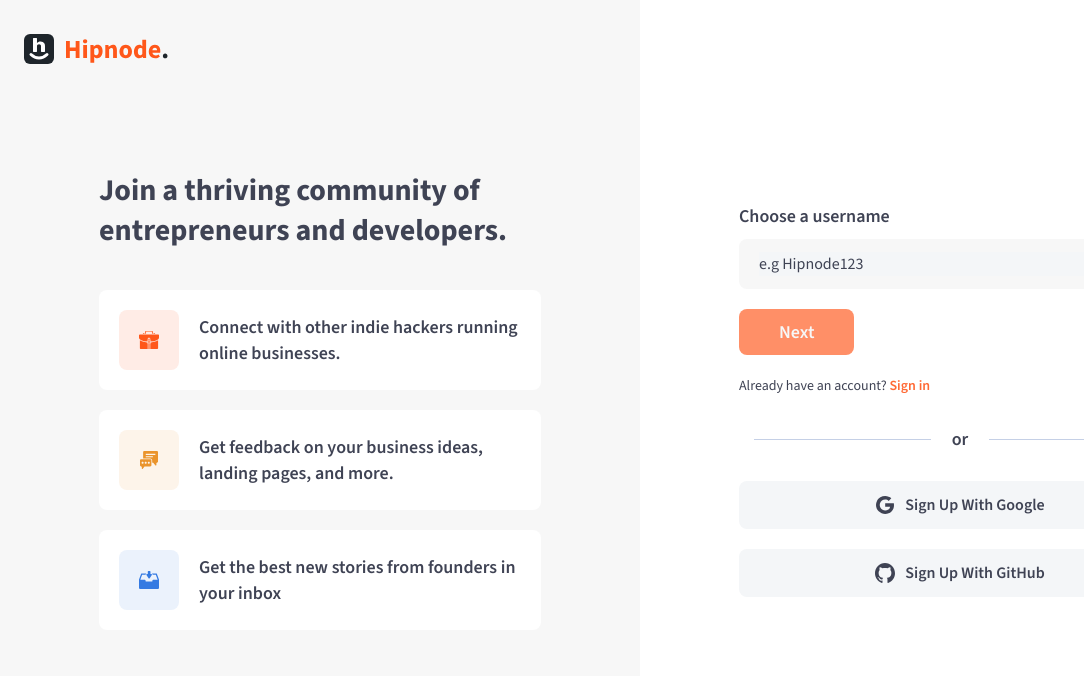
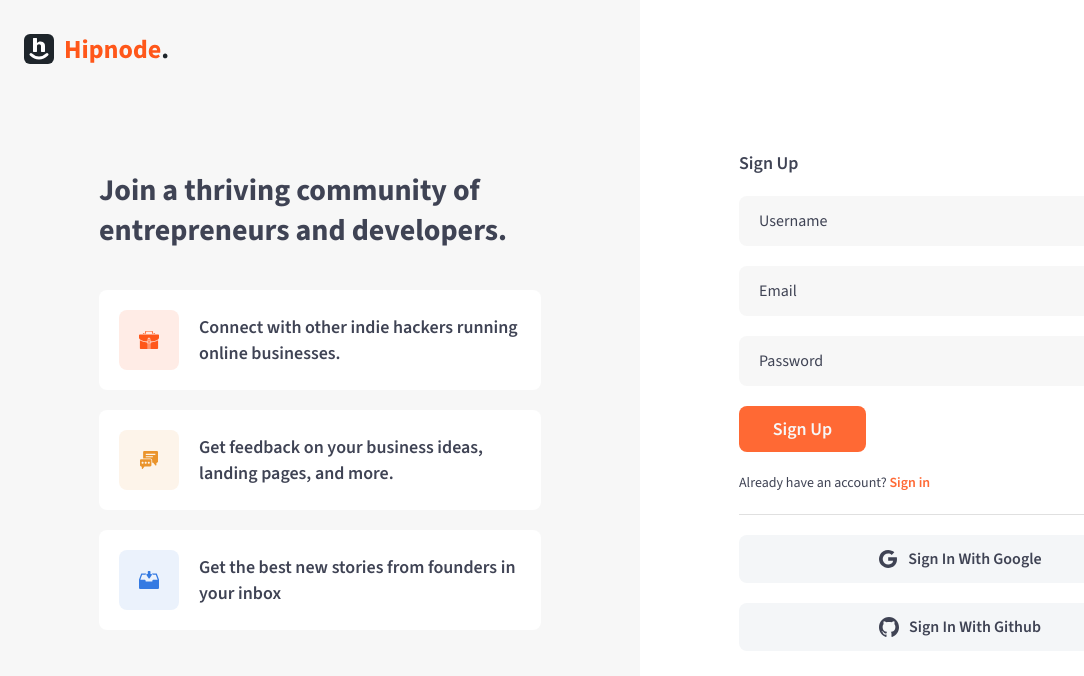
Before and after one commit to austinmargarone/HipnodeRemastered, a Next.js app: page /sign-up in a window 1280 px wide. Shown: the top 676 px of the page, without its empty margins (0-1084 px from the left). Built offline with nearby package versions, Linux system fonts and the light colour scheme; no server answers.

Commit message:
Simplify signup flow and fix styling

```diff
--- a/app/(auth)/sign-up/page.tsx
+++ b/app/(auth)/sign-up/page.tsx
@@ -11,7 +11,7 @@ const signUp = () => {
         <InfoSection />
       </section>
       {/* Login Section */}
-      <section className=" flex h-full flex-col bg-background2 px-6 py-20 dark:bg-dark2 md:w-1/2 md:bg-background md:py-0 md:dark:bg-dark3 ">
+      <section className="flex h-full flex-col items-center justify-center bg-background2 px-6 py-20 dark:bg-dark2 md:w-1/2 md:bg-background md:py-0 md:dark:bg-dark3 ">
         <SignUp />
       </section>
     </main>
--- a/components/form/Input.tsx
+++ b/components/form/Input.tsx
@@ -11,6 +11,7 @@ type Props = {
   type?: "text" | "password" | "email";
   onKeyDown?: any;
   register?: any;
+  required?: any;
 };
 
 export const Input = ({
@@ -25,6 +26,7 @@ export const Input = ({
   divClassName,
   onKeyDown,
   register,
+  required,
 }: Props) => {
   return (
     <div className={`${divClassName}`}>
--- a/components/signup/Signup.tsx
+++ b/components/signup/Signup.tsx
@@ -1,78 +1,74 @@
 "use client";
-import React, { useState } from "react";
+import React, { useState, ChangeEvent, FormEvent } from "react";
 import { signIn } from "next-auth/react";
 import Link from "next/link";
 
 import { newUser } from "@/utils/actions/user.action";
 import { emailSchema, passwordSchema } from "@/lib/validations";
+import { ZodError } from "zod";
 
-import {
-  BusinessStage,
-  BusinessType,
-  CodeLevel,
-} from "@/components/signup/questionaire";
-import Divider from "@/components/signup/Divider";
-import FillIcon from "@/components/icons/FillIcon";
 import { Input } from "@/components/form/Input";
 import { Button } from "@/components/ui/Button";
-import { useSignUpStore, useStageStore } from "@/store";
+import { Divider } from "@mui/material";
+import FillIcon from "../icons/FillIcon";
 
-// define sign up stages
-const STAGES = {
-  SIGNUP: "signUp",
-  BUSINESS_STAGE: "businessStage",
-  CODING_LEVEL: "codingLevel",
-  BUSINESS_TYPE: "businessType",
-};
+interface FormData {
+  username: string;
+  email: string;
+  password: string;
+}
 
-const SignUp = () => {
-  // set initial stage to sign up
-  const [flag, setFlag] = useState(true);
-  const { currentStage, setCurrentStage } = useStageStore();
-  const [errors, setErrors] = useState<{ email?: string; password?: string }>(
-    {}
-  );
-  const {
-    username,
-    email,
-    password,
-    BusinessInterest,
-    CodingLevel,
-    Stage,
-    updateUsername,
-    updateEmail,
-    updatePassword,
-  } = useSignUpStore();
+interface FormErrors {
+  email?: string;
+  password?: string;
+  username?: string;
+}
 
-  const [formData, setFormData] = useState({
+const SignUp: React.FC = () => {
+  const [formData, setFormData] = useState<FormData>({
     username: "",
     email: "",
     password: "",
   });
+  const [errors, setErrors] = useState<FormErrors>({});
 
-  const handleChange = (e: React.ChangeEvent<HTMLInputElement>) => {
+  const handleChange = (e: ChangeEvent<HTMLInputElement>) => {
     const { name, value } = e.target;
     setFormData((prevData) => ({ ...prevData, [name]: value }));
   };
 
-  const disableButton = () => {
-    if (flag) {
-      return !formData.username;
-    } else {
-      return !formData.email || !formData.password;
+  const validateForm = (): boolean => {
+    const newErrors: FormErrors = {};
+    if (!formData.username) {
+      newErrors.username = "Username is required";
     }
+    try {
+      emailSchema.parse(formData.email);
+    } catch (error) {
+      if (error instanceof ZodError) {
+        newErrors.email = error.errors[0]?.message;
+      }
+    }
+    try {
+      passwordSchema.parse(formData.password);
+    } catch (error) {
+      if (error instanceof ZodError) {
+        newErrors.password = error.errors[0]?.message;
+      }
+    }
+    setErrors(newErrors);
+    return Object.keys(newErrors).length === 0;
   };
 
-  const handleSignUp = async () => {
+  const handleSignUp = async (e: FormEvent<HTMLFormElement>) => {
+    e.preventDefault();
+    if (!validateForm()) return;
+
     try {
       const newFormData = new FormData();
-
-      newFormData.append("username", username);
-      newFormData.append("email", email);
-      newFormData.append("password", password);
-      newFormData.append("stage", Stage);
-      newFormData.append("codingLevel", JSON.stringify(CodingLevel));
-      newFormData.append("interests", JSON.stringify(BusinessInterest));
+      Object.entries(formData).forEach(([key, value]) => {
+        newFormData.append(key, value);
+      });
 
       const data = await newUser(newFormData);
 
@@ -82,149 +78,84 @@ const SignUp = () => {
           password: formData.password,
           callbackUrl: "/home",
         });
+      } else {
+        // Handle unsuccessful sign up
+        console.error("Sign up failed:", data.message);
+        setErrors({ username: data.message });
       }
     } catch (error) {
-      console.log(error);
-    }
-  };
-
-  const signupstagetwo = () => {
-    try {
-      emailSchema.parse(formData.email);
-    } catch (error: any) {
-      setErrors((prevErrors) => ({
-        ...prevErrors,
-        email: error.issues[0].message,
-      }));
-      return;
-    }
-    try {
-      passwordSchema.parse(formData.password);
-    } catch (error: any) {
-      setErrors((prevErrors) => ({
-        ...prevErrors,
-        password: error.issues[0].message,
-      }));
-      return;
-    }
-
-    updateEmail(formData.email);
-    updatePassword(formData.password);
-    setFlag(true);
-    setCurrentStage("businessStage");
-  };
-
-  const signUpStage = () => {
-    switch (flag) {
-      case true:
-        updateUsername(formData.username);
-        setFlag(false);
-        break;
-      case false:
-        signupstagetwo();
-        break;
-    }
-  };
-
-  // handle next stage flow
-  const nextStage = () => {
-    switch (currentStage) {
-      case STAGES.BUSINESS_STAGE:
-        setCurrentStage("codingLevel");
-        break;
-      case STAGES.CODING_LEVEL:
-        setCurrentStage("businessType");
-        break;
-      case STAGES.BUSINESS_TYPE:
-        handleSignUp();
-        break;
-      default:
-        setCurrentStage("signUp");
-        break;
-    }
-  };
-
-  // render signup stages based on current stage
-  const RenderStage = () => {
-    switch (currentStage) {
-      case STAGES.BUSINESS_STAGE:
-        return <BusinessStage />;
-      case STAGES.CODING_LEVEL:
-        return <CodeLevel />;
-      case STAGES.BUSINESS_TYPE:
-        return <BusinessType />;
+      console.error("Sign up error:", error);
+      setErrors({
+        username: "An unexpected error occurred. Please try again.",
+      });
     }
   };
 
   return (
-    <>
-      {currentStage === "signUp" ? (
-        <article className="mx-auto flex w-[327px] flex-col gap-[29px] sm:w-[442px] md:my-auto">
-          <div className="flex w-full flex-col gap-5">
-            <div className="flex flex-col gap-2.5">
-              {flag ? (
-                <>
+    <form
+      onSubmit={handleSignUp}
+      className="mx-auto flex w-[327px] flex-col gap-5 sm:w-[442px]"
+    >
       <h1 className="h3-semibold text-secondary2 dark:text-background2">
-                    Choose a username
+        Sign Up
       </h1>
+
+      <div>
         <Input
           name="username"
+          type="username"
           divClassName="bg-background rounded-lg px-5 py-[13px] md:bg-background2 md:dark:bg-dark2 dark:bg-dark3"
-                    className=" w-full md:text-secondary2 md:placeholder:text-secondary2 md:dark:text-background2 "
+          className="w-full bg-transparent md:text-secondary2 md:placeholder:text-secondary2 md:dark:text-background2 "
+          value={formData.username}
           onChange={handleChange}
-                    value={formData.username}
-                    placeholder="e.g Hipnode123"
+          placeholder="Username"
+          required
         />
-                </>
-              ) : (
-                <>
-                  <h1 className="h3-semibold text-secondary2 dark:text-background2">
-                    Email
-                  </h1>
-                  {errors.email && <p className="text-red">{errors.email}</p>}
+        {errors.username && <p className="text-red">{errors.username}</p>}
+      </div>
+
+      <div>
         <Input
           name="email"
           type="email"
-                    divClassName="bg-background rounded-lg px-5 py-[13px] md:dark:bg-dark2 md:bg-background2 dark:bg-dark3"
+          divClassName="bg-background rounded-lg px-5 py-[13px] md:bg-background2 md:dark:bg-dark2 dark:bg-dark3"
           className="w-full bg-transparent md:text-secondary2 md:placeholder:text-secondary2 md:dark:text-background2 "
+          value={formData.email}
           onChange={handleChange}
-                    value={formData.email}
-                    placeholder="hello@gmail.com"
+          placeholder="Email"
+          required
         />
-                  <h1 className="h3-semibold text-secondary2 dark:text-background2">
-                    Password
-                  </h1>
-                  {errors.password && (
-                    <p className="text-red">{errors.password}</p>
-                  )}
+        {errors.email && <p className="text-red">{errors.email}</p>}
+      </div>
+
+      <div>
         <Input
           name="password"
           type="password"
-                    divClassName="bg-background rounded-lg px-5 py-[13px] md:dark:bg-dark2 md:bg-background2 dark:bg-dark3"
+          divClassName="bg-background rounded-lg px-5 py-[13px] md:bg-background2 md:dark:bg-dark2 dark:bg-dark3"
           className="w-full bg-transparent md:text-secondary2 md:placeholder:text-secondary2 md:dark:text-background2 "
+          value={formData.password}
           onChange={handleChange}
-                    value={formData.password}
-                    placeholder="uikit.to074#"
+          placeholder="Password"
+          required
         />
-                </>
-              )}
+        {errors.password && <p className="text-red">{errors.password}</p>}
       </div>
-            <div>
+
       <Button
-                onClick={signUpStage}
-                disabled={disableButton()}
-                className="px-10 py-2.5"
+        type="submit"
+        className="flex h-[46px] w-[127px] items-center justify-center"
       >
-                Next
+        Sign Up
       </Button>
-            </div>
+
       <p className="body-regular text-secondary2 dark:text-background2">
         Already have an account?{" "}
-              <Link href={"/sign-in"}>
+        <Link href="/sign-in">
           <span className="font-semibold text-red80">Sign in</span>
         </Link>
       </p>
-          </div>
+
       <div className="w-full">
         <Divider />
       </div>
@@ -237,7 +168,7 @@ const SignUp = () => {
         >
           <FillIcon.Google className="fill-secondary2 dark:fill-background2" />
 
-              <p>Sign Up With Google</p>
+          <p>Sign In With Google</p>
         </Button>
         <Button
           onClick={() => signIn("github", { callbackUrl: "/" })}
@@ -247,35 +178,10 @@ const SignUp = () => {
         >
           <FillIcon.GitHub className="fill-secondary2 dark:fill-background2" />
 
-              <p>Sign Up With GitHub</p>
+          <p>Sign In With Github</p>
         </Button>
       </div>
-        </article>
-      ) : (
-        <>
-          <article className="mx-auto flex w-[327px] flex-col gap-10 sm:w-[442px] md:my-auto">
-            <RenderStage />
-            <div className="flex w-full flex-col gap-5">
-              <div>
-                <Button
-                  onClick={nextStage}
-                  disabled={!formData.username}
-                  className="px-10 py-2.5"
-                >
-                  Next
-                </Button>
-              </div>
-              <p className="body-regular text-secondary2 dark:text-background2">
-                Already have an account?{" "}
-                <Link href={"/"}>
-                  <span className="font-semibold text-red80">Sign in</span>
-                </Link>
-              </p>
-            </div>
-          </article>
-        </>
-      )}
-    </>
+    </form>
   );
 };
 
```
Also changed, not shown: 1 other file (tests, documents, lock files or other folders). Lines whose indentation alone changed are shown as unchanged.
